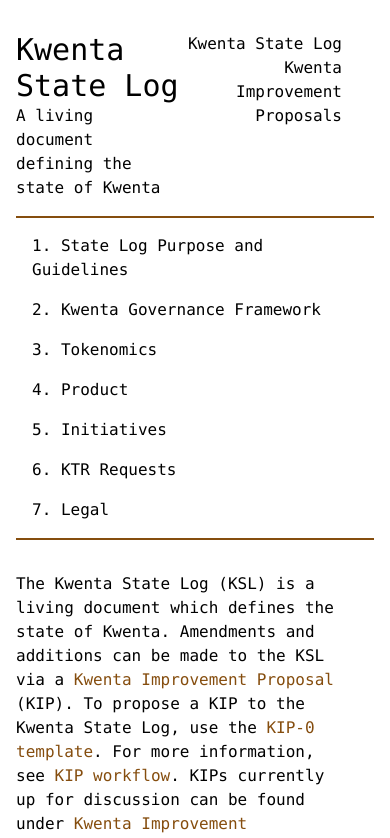
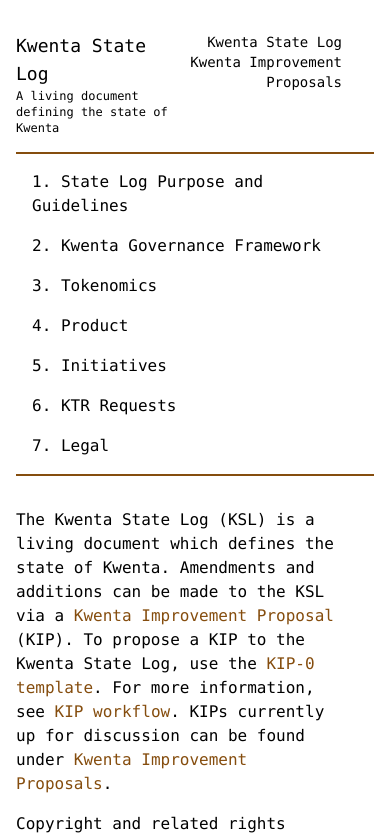
Before and after one commit to Kwenta/kwenta-state-log, a Next.js app: page / in a window 390 px wide. Shown: the top 838 px of the page. Built offline with nearby package versions, Linux system fonts and the light colour scheme.

Commit message:
fix: mobile header font-size

```diff
--- a/app/layout.tsx
+++ b/app/layout.tsx
@@ -16,13 +16,13 @@
       <div className="flex flex-row border-b-2 border-yellow-800 pb-4 pr-8 pt-8">
         <div className="basis-1/2">
           <Link href="/">
-            <h1 className="font-mono text-3xl text-black">Kwenta State Log</h1>
+            <h1 className="font-mono md:text-3xl text-black text-lg">Kwenta State Log</h1>
           </Link>
-          <p className="font-mono text-black">
+          <p className="font-mono text-black text-xs md:text-base">
             A living document defining the state of Kwenta
           </p>
         </div>
-        <div className="basis-1/2">
+        <div className="basis-1/2 text-sm md:text-base">
           <p className="text-right font-mono text-black hover:underline">
             <Link className="space-x-3" href="/">
               Kwenta State Log
```
